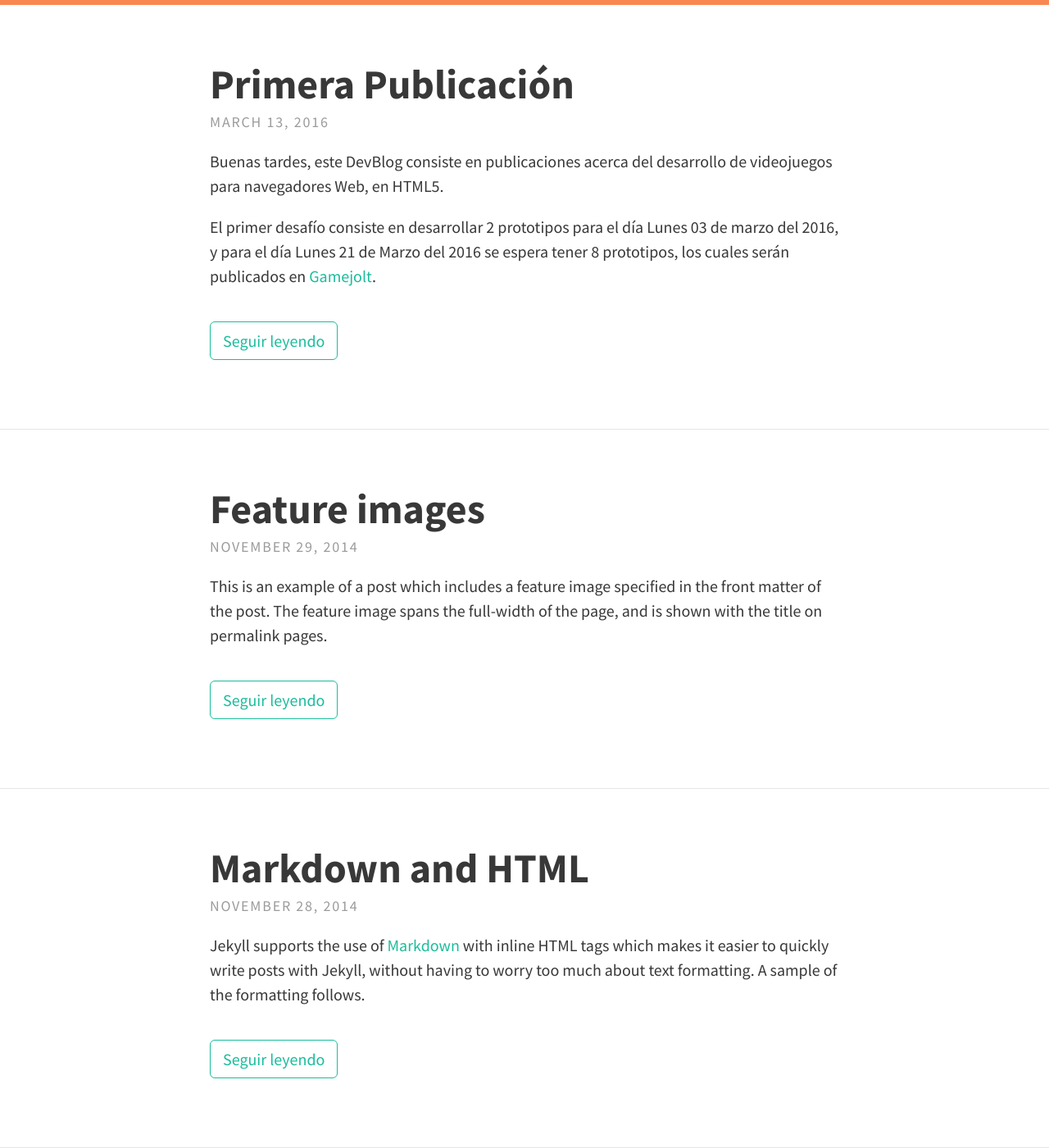
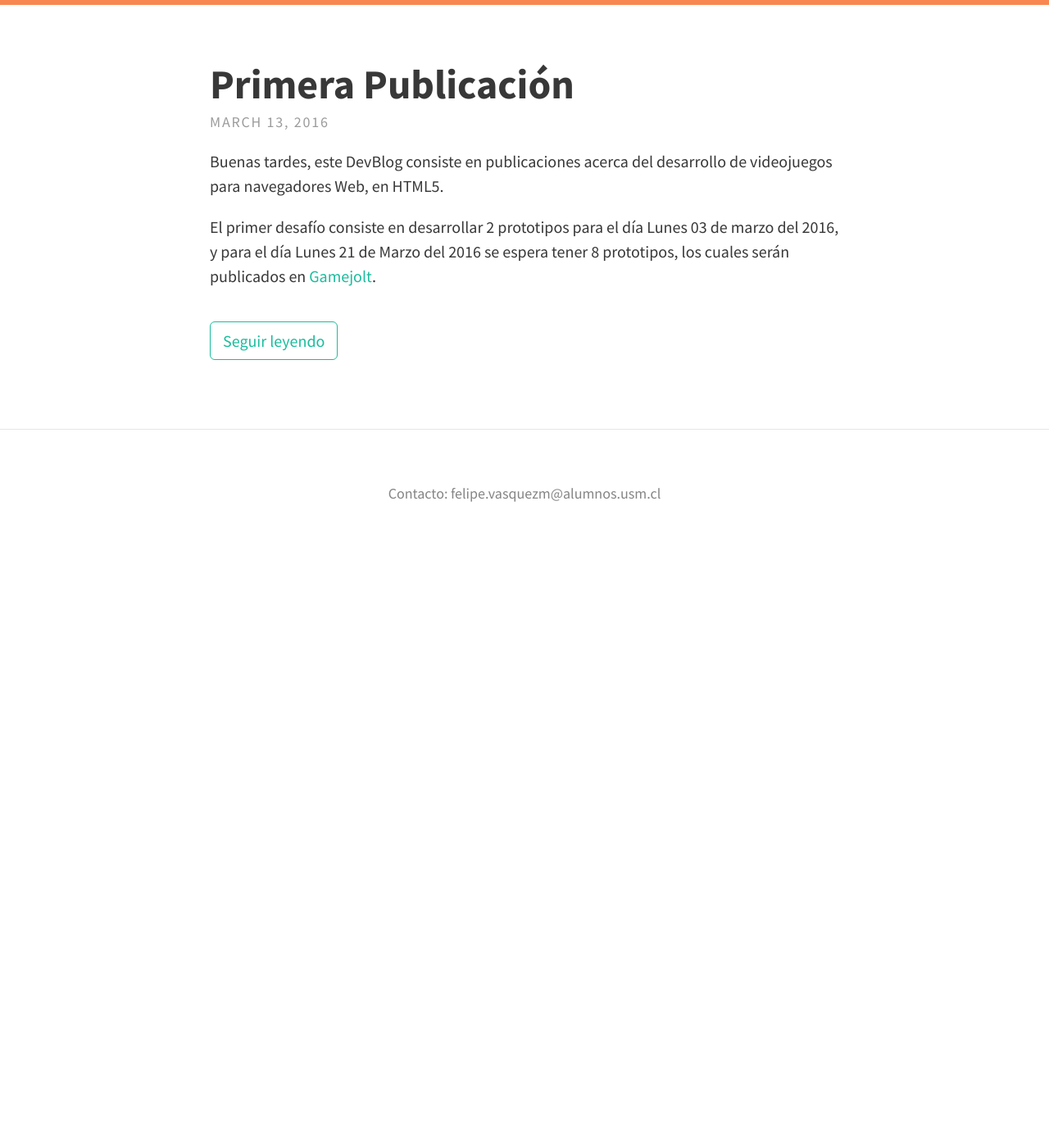
Before and after one commit to mazino/mazino.github.io, a Jekyll site: the page built from index.html, in a window 1280 px wide and 1400 px high, scrolled down 326 px. Shown: the whole window at 82% size. Built offline with Jekyll 4.4.1, drawn with Linux system fonts in a browser that asks for light colours; nearby versions of some CDN libraries; the list of posts is cut into pages by our own code; after the commit the page ends 1005 px from its top, so only the background shows below that.

Commit message:
pequeños ajustes

```diff
--- a/Prototipo1/assets/js/game.js
+++ b/Prototipo1/assets/js/game.js
@@ -51,8 +51,8 @@
     scoreTextValue = game.add.text(90, 18, score.toString(), textStyle_Value);
 
     // Speed.
-    game.add.text(500, 20, "SPEED", textStyle_Key);
-    speedTextValue = game.add.text(558, 18, speed.toString(), textStyle_Value);
+    //game.add.text(500, 20, "SPEED", textStyle_Key);
+    //speedTextValue = game.add.text(558, 18, speed.toString(), textStyle_Value);
 
     // The player and its settings
     player = game.add.sprite(400, 300, 'personajes');
@@ -68,7 +68,7 @@
     player.smoothed = false;
 
     //NPC
-    npc = game.add.sprite(450, 300, 'personajes',13);
+    npc = game.add.sprite(450, 300, 'personajes',49);
     npc.anchor.setTo(0.5, 0.5);
     game.physics.arcade.enable(npc);
     npc.smoothed = false;
--- a/_config.yml
+++ b/_config.yml
@@ -15,9 +15,10 @@
      <p>Bienvenidos a Game DevBlog Improvisado.</p>
 
      <p>Espacio para compartir ideas de video juegos.</p>
+
   header_text_feature_image:
-  #footer_text: >
-  # <a href="http://jekyllrb.com">Jekyll</a> with <a href="https://github.com/mazino/mazino.github.io">Página</a>
+  footer_text: >
+   Contacto: felipe.vasquezm@alumnos.usm.cl
 
   # Icons
   rss: false
--- a/_posts/2014-11-28-markdown-and-html.md
+++ /dev/null
@@ -1,39 +0,0 @@
----
-layout: post
-title: Markdown and HTML
----
-
-Jekyll supports the use of [Markdown](http://daringfireball.net/projects/markdown/syntax) with inline HTML tags which makes it easier to quickly write posts with Jekyll, without having to worry too much about text formatting. A sample of the formatting follows.
-
-Tables have also been extended from Markdown:
-
-First Header  | Second Header
-------------- | -------------
-Content Cell  | Content Cell
-Content Cell  | Content Cell
-
-Here's an example of an image, which is included using Markdown:
-
-![Geometric pattern with fading gradient](/img/sample_feature_img_2.png)
-
-Highlighting for code in Jekyll is done using Pygments or Rouge. This theme makes use of Pygments by default.
-
-{% highlight js %}
-// count to ten
-for (var i = 1; i <= 10; i++) {
-    console.log(i);
-}
-
-// count to twenty
-var j = 0;
-while (j < 20) {
-    j++;
-    console.log(j);
-}
-{% endhighlight %}
-
-Type Theme uses KaTeX to display maths. Equations such as $$S_n = a \times \frac{1-r^n}{1-r}$$ can be displayed inline.
-
-Alternatively, they can be shown on a new line:
-
-$$ f(x) = \int \frac{2x^2+4x+6}{x-2} $$
--- a/_posts/2014-11-29-feature-images.md
+++ /dev/null
@@ -1,6 +0,0 @@
----
-layout: post
-title: Feature images
-feature-img: "img/sample_feature_img.png"
----
-This is an example of a post which includes a feature image specified in the front matter of the post. The feature image spans the full-width of the page, and is shown with the title on permalink pages.
--- a/about.md
+++ b/about.md
@@ -1,6 +1,6 @@
 ---
 layout: page
-title: About
+title: Acerca de
 permalink: /about/
 feature-img: "img/sample_feature_img_2.png"
 ---
```
Also changed, not shown: _posts/2016-03-13-sample-post.md (+2 -0 lines).
